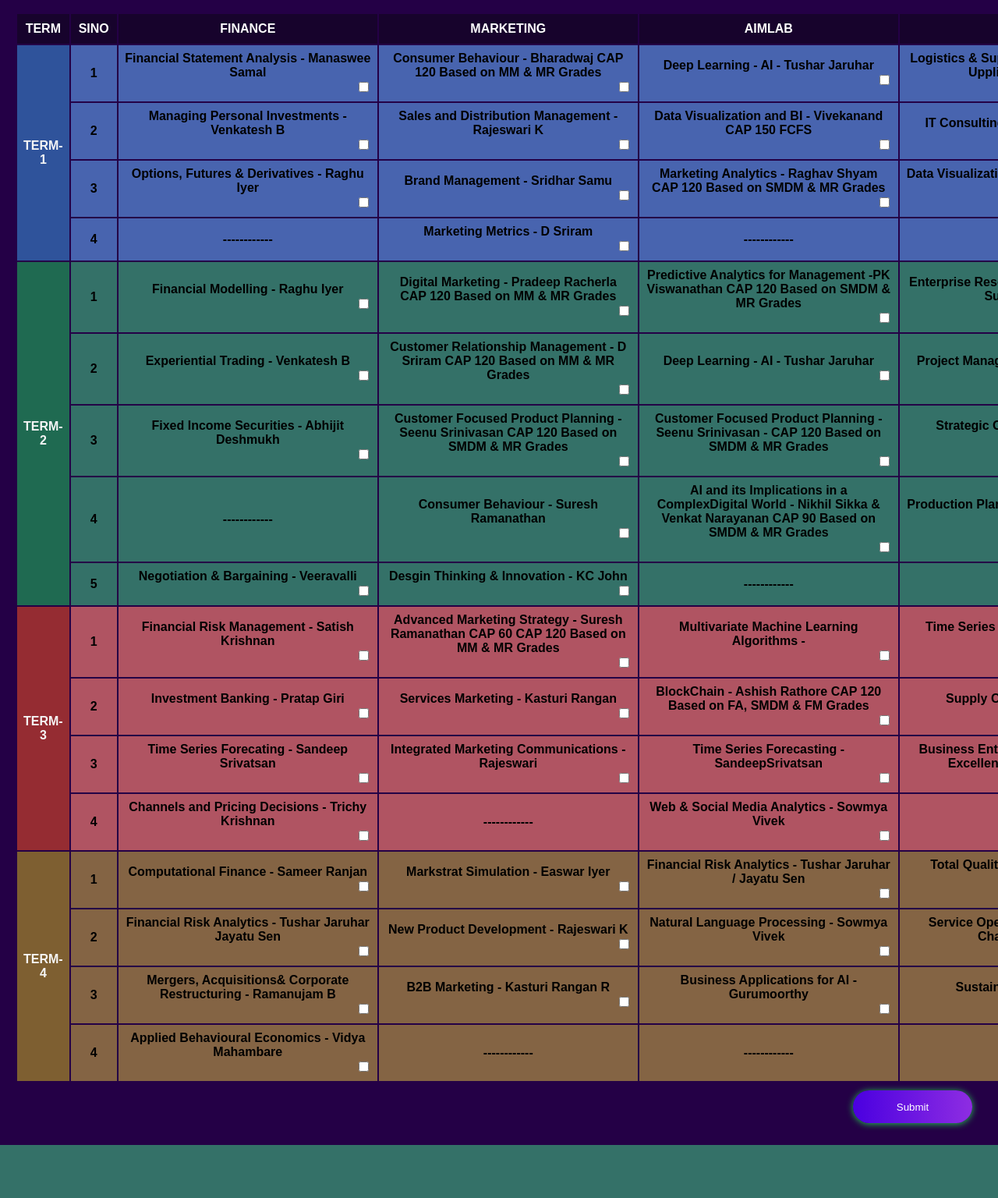
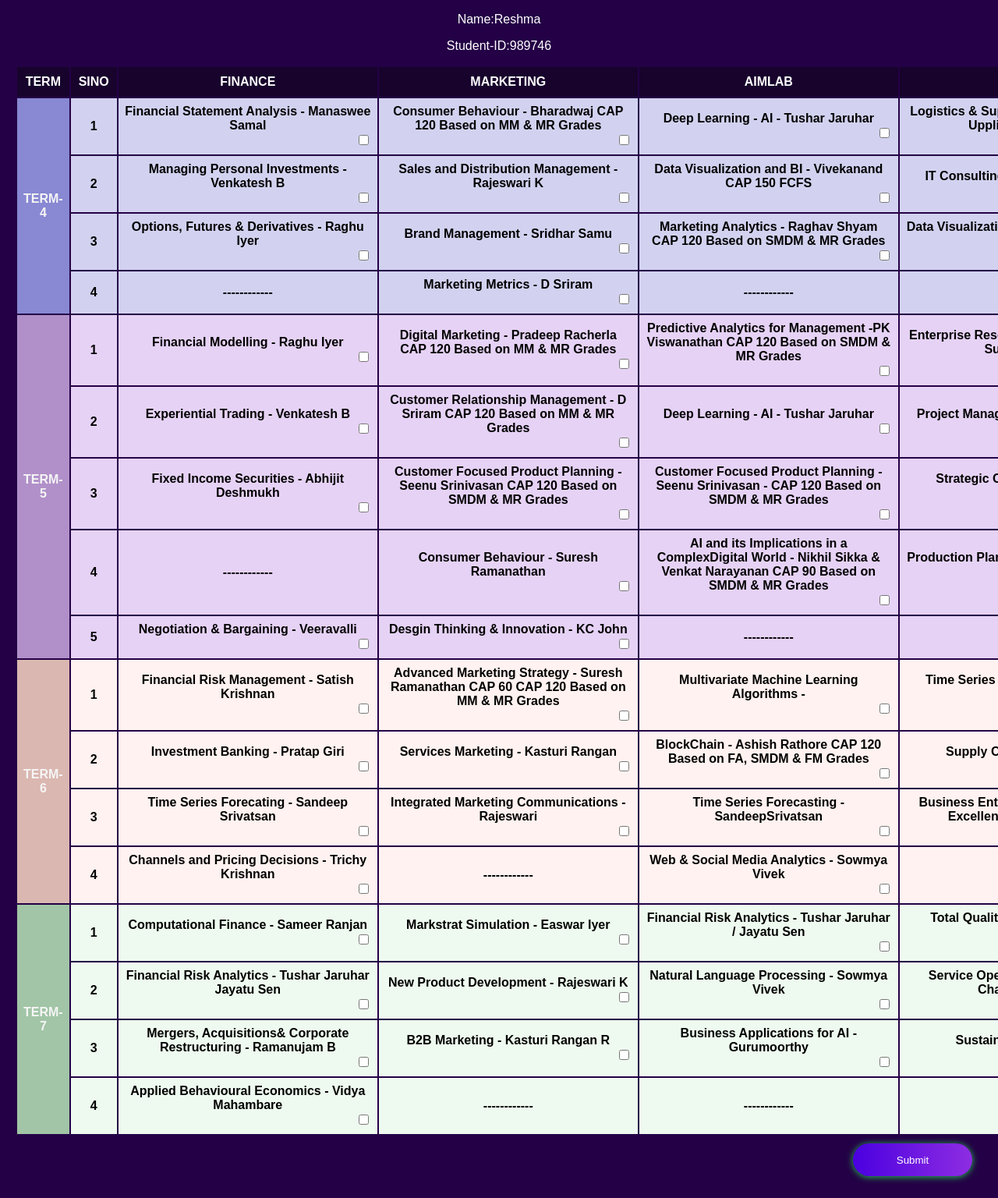
Before and after one commit to srini1603/Elective_course_register, a Flask app: template templates/FrontPage.html in a window 1280 px wide; the page is wider, and only the part inside the window is pictured. Shown: that part at 78% size. Before the commit the page ends 1468 px from the top of that part, so only its background shows below. Run offline with Flask 2, Linux system fonts and the light colour scheme; the template is opened without the code that fills it, so the values that code supplies are empty; some libraries are stand-ins or nearby versions.

Commit message:
Add files via upload

```diff
--- a/templates/FrontPage.html
+++ b/templates/FrontPage.html
@@ -89,29 +89,30 @@
    font-size: 20%;
   }
   .hi1{
-    background-color: #5687d4bd;
+    background-color: #d2d2f0;
 }
 .hi2{
-    background-color: #3fb47ca1;
+    background-color:#e6d2f5;
 }
 .hi4{
-    background-color:#b69743a9 ;
+    background-color:#eefaef;
 }
 .hi3{
-    background-color: #d46969cc;
+    background-color: #fff2f0;
 }
 .hi11{
-    background-color: #1d488d96;
+    background-color: #7d7dceda;
 
 }
 .hi22{
-    background-color:#0b64397e ;
+    background-color:#7e509e80 ;
 }
 .hi44{
-    background-color: #70540750;
+    background-color:#a1c5a6;
 }
 .hi33{
-background-color: #800f0f91;
+background-color: #dab7b0;
+
 }
 h4{
     color: whitesmoke;
@@ -124,8 +125,8 @@ h4{
         <script type="text/javascript"  src="{{ url_for('static', filename='script.js') }}" > </script>
         <form  action="/preview" method="GET">
         <div class="top">
-            <p class="name" >{{user}}</p>
-            <p class="id" >{{regno}}</p>
+            <p class="name" id="studentname">Name:Reshma</p>
+             <p class="id" id="studentid">Student-ID:989746</p>
         </div>
      <div class="whole">
        <table>
@@ -142,7 +143,7 @@ h4{
       <div class="hi11" name="TERM-1">
       <tr class="hi1">
 
-        <td  class="hi11" rowspan="4"><h4>TERM-1</h4></td>
+        <td  class="hi11" rowspan="4"><h4>TERM-4</h4></td>
         <td>1</td>
         <td>Financial Statement Analysis - Manaswee Samal
             <input type="checkbox" id="t1-11" class="term1"
@@ -240,7 +241,7 @@ h4{
 
         <div class="hi22" name="TERM-2">
         <tr class="hi2">
-        <td class="hi22" rowspan="5"><h4>TERM-2</h4></td>
+        <td class="hi22" rowspan="5"><h4>TERM-5</h4></td>
         <td>1</td>
         <td>Financial Modelling - Raghu Iyer
             <input type="checkbox" id="t2-11" class="term2"
@@ -374,7 +375,7 @@ h4{
       <div class="hi33" name="TERM-3">
       <tr class="hi3">
 
-        <td  class="hi33"rowspan="4"><h4>TERM-3</h4></td>
+        <td  class="hi33"rowspan="4"><h4>TERM-6</h4></td>
         <td>1</td>
         <td>Financial Risk Management - Satish Krishnan
             <input type="checkbox" id="t3-11" class="term3"
@@ -485,7 +486,7 @@ h4{
       <div class="hi44" name="TERM-4" >
         <tr class="hi4">
 
-          <td  class="hi44" rowspan="4"><h4>TERM-4</h4></td>
+          <td  class="hi44" rowspan="4"><h4>TERM-7</h4></td>
           <td>1</td>
           <td>Computational Finance - Sameer Ranjan
               <input type="checkbox" id="t4-11" class="term4"
```
